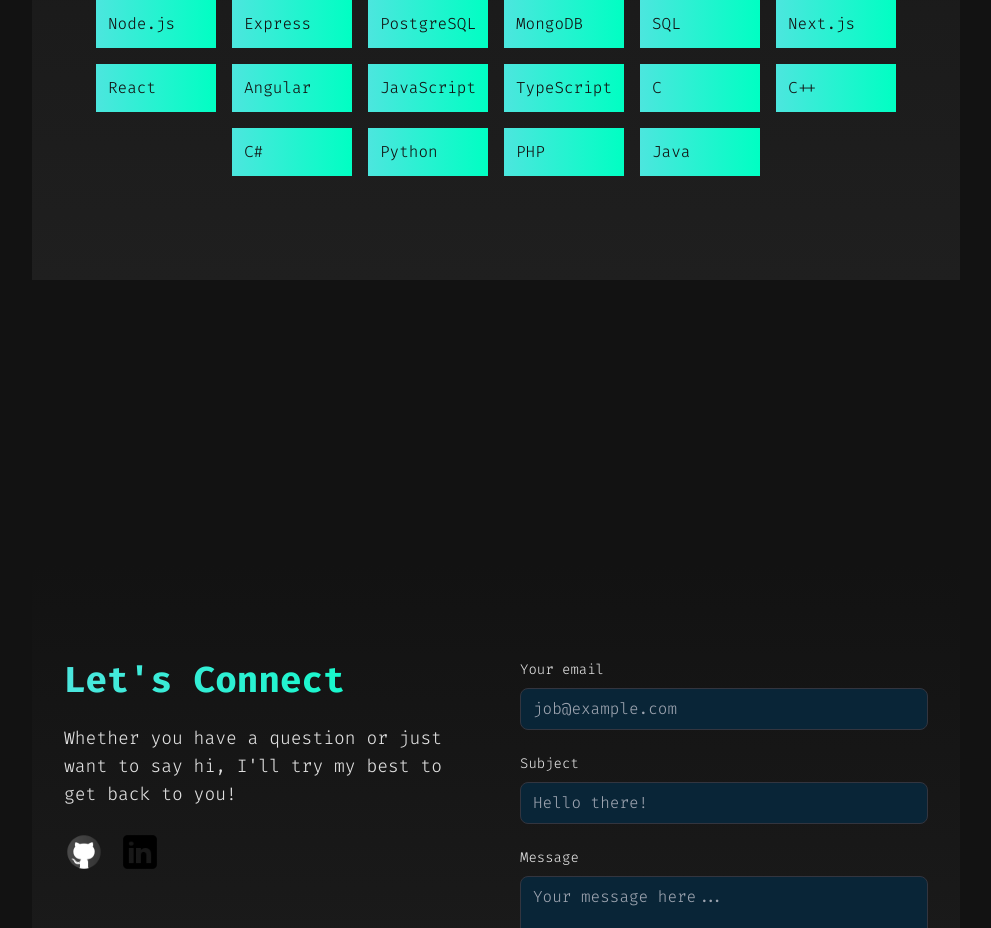
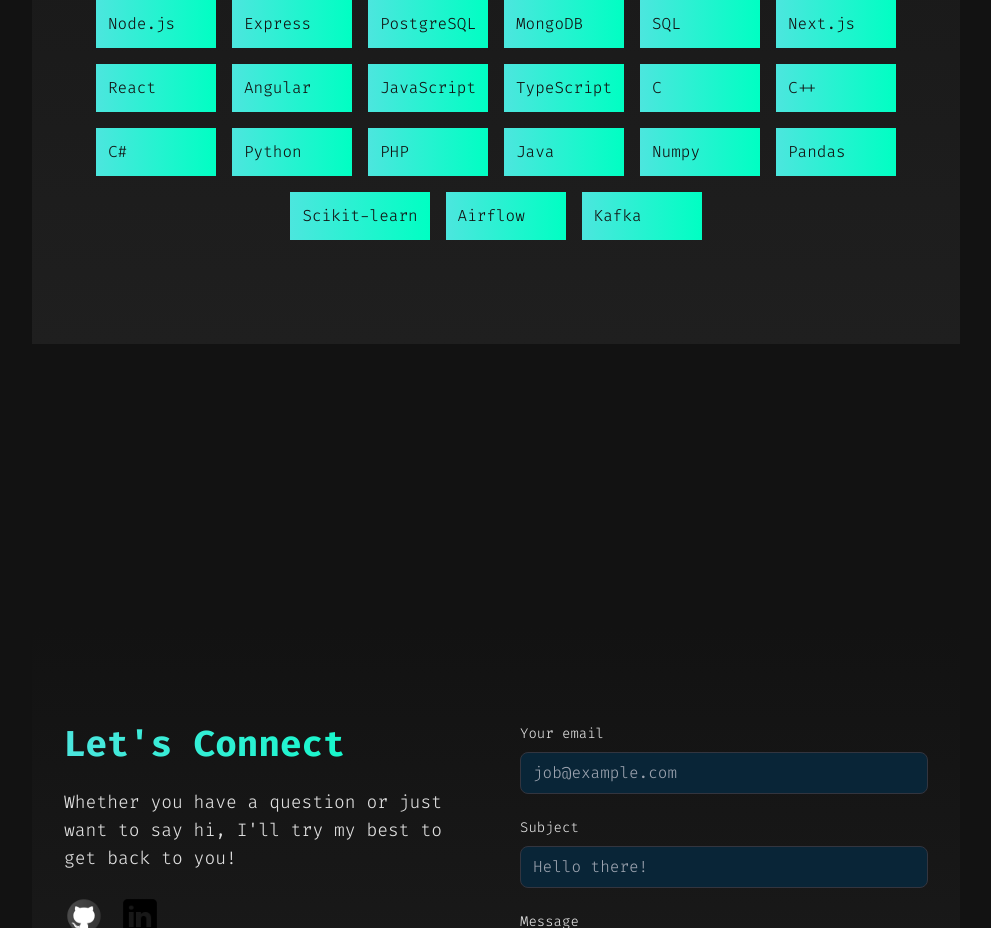
Before and after one commit to sage9705/portfolio, a Next.js app: page / in a window 1280 px wide. Shown: the part 1460-2388 px from the top of the page, without its empty margins (144-1135 px from the left). Built offline with nearby package versions, Linux system fonts and the light colour scheme.

Commit message:
add skills

```diff
--- a/src/app/components/aboutsection.jsx
+++ b/src/app/components/aboutsection.jsx
@@ -10,7 +10,7 @@ const TAB_DATA = [
     content: [
       "Node.js", "Express", "PostgreSQL", "MongoDB", "SQL", "Next.js",
       "React", "Angular", "JavaScript", "TypeScript", "C", "C++",
-      "C#", "Python", "PHP", "Java"
+      "C#", "Python", "PHP", "Java", "Numpy", "Pandas", "Scikit-learn", "Airflow", "Kafka"
     ]
   },
   {
```
